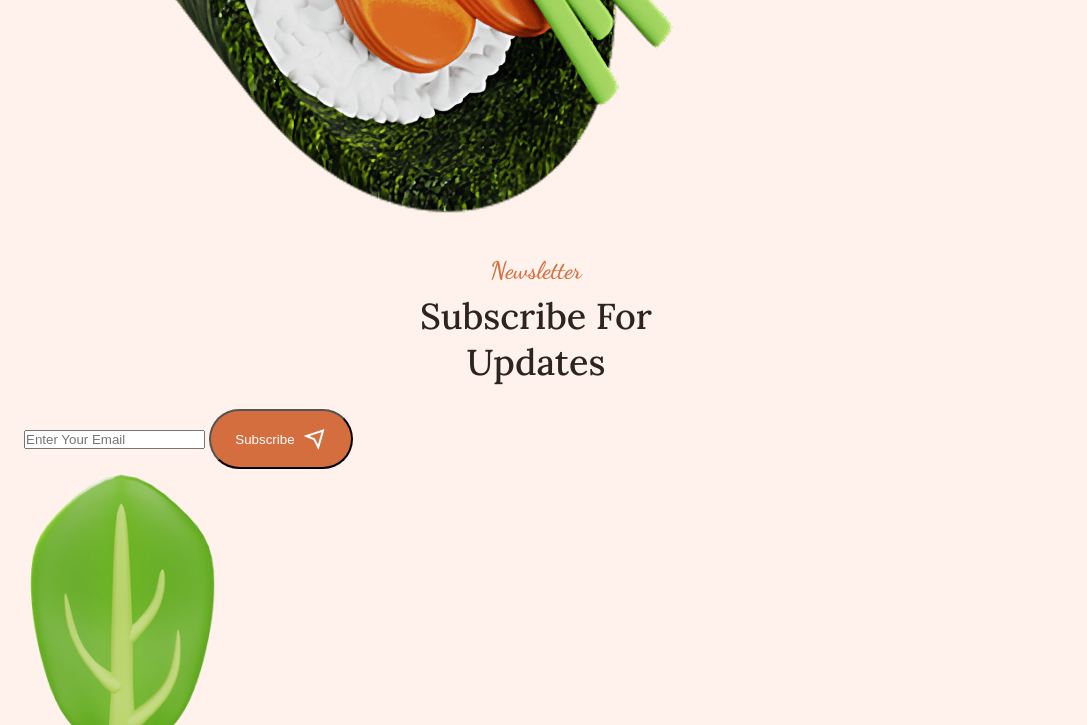
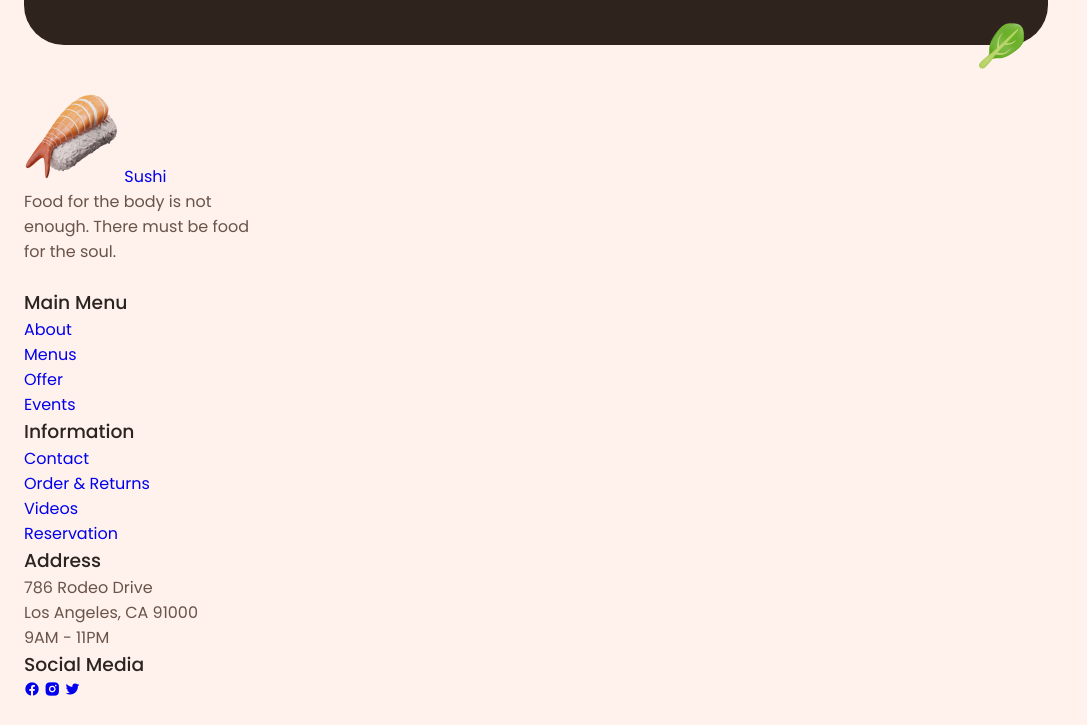
Before and after one commit to rajveer-s/sushi-restaurant, a plain HTML site: page index.html in a window 1280 px wide. Shown: the part 3478-4203 px from the top of the page, without its empty margins (0-1087 px from the left). Drawn offline with nearby package versions, Linux system fonts and the light colour scheme.

Commit message:
newsletter css and footer html amde

```diff
--- a/assets/css/styles.css
+++ b/assets/css/styles.css
@@ -507,7 +507,63 @@ img {
 }
 
 /*=============== NEWSLETTER ===============*/
+.newsletter__container {
+position: relative;
+}
 
+.newsletter__content {
+  position: relative;
+  background-color: hsl(19, 24%, 15%);
+  border-radius: 2.5rem;
+  padding: 5rem 1rem 3rem;
+  text-align: center;
+  overflow: hidden;
+  margin-bottom: 2rem;
+}
+
+.newsletter__img {
+  width: 250px;
+  position: absolute;
+  top: -4.5rem;
+  left: -8rem;
+}
+
+.newsletter__data .section__title {
+  color: #ffffff;
+  margin-bottom: 2rem;
+}
+
+.newsletter__form {
+  background-color: #ffffff;
+  padding: 5px 5px 5px 16px;
+  border-radius: 4rem;
+  display: flex;
+  column-gap: .5rem;
+}
+
+.newsletter__input,
+.newsletter__button {
+  font-family: var(--body-font);
+  border: none;
+  outline: none;
+}
+
+.newsletter__input {
+  width: 90%;
+  color: var(--text-color);
+}
+
+.newsletter__button {
+  cursor: pointer;
+}
+
+.newsletter__spinach {
+  width: 30px;
+  position: absolute;
+  right: 2rem;
+  bottom: -2rem;
+  transform: rotate(45deg);
+}
 
 /*=============== FOOTER ===============*/
 
--- a/index.html
+++ b/index.html
@@ -208,7 +208,104 @@
 
     <!--==================== FOOTER ====================-->
     <footer class="footer">
+        <div class="footer__container container grid">
+            <div>
+                <a href="#" class="footer__logo">
+                    <img src="assets/img/logo.png" alt="Footer Logo">
+                    Sushi
+                </a>
+                <p class="footer__description">
+                    Food for the body is not <br>
+                    enough. There must be food <br>
+                    for the soul.
+                </p>
+            </div>
+            <div class="footer__content">
+                <div>
+                    <h3 class="footer__title">Main Menu</h3>
 
+                    <ul class="footer__links">
+                        <li>
+                            <a href="#" class="footer__link">About</a>
+                        </li>
+                        <li>
+                            <a href="#" class="footer__link">Menus</a>
+                        </li>
+                        <li>
+                            <a href="#" class="footer__link">Offer</a>
+                        </li>
+                        <li>
+                            <a href="#" class="footer__link">Events</a>
+                        </li>
+                    </ul>
+                </div>
+
+                <div>
+                    <h3 class="footer__title">Information</h3>
+
+                    <ul class="footer__links">
+                        <li>
+                            <a href="#" class="footer__link">Contact</a>
+                        </li>
+                        <li>
+                            <a href="#" class="footer__link">Order & Returns</a>
+                        </li>
+                        <li>
+                            <a href="#" class="footer__link">Videos</a>
+                        </li>
+                        <li>
+                            <a href="#" class="footer__link">Reservation</a>
+                        </li>
+                    </ul>
+                </div>
+
+                <div>
+                    <h3 class="footer__title">Address</h3>
+
+                    <ul class="footer__links">
+                        <li class="footer__information">
+                            786 Rodeo Drive <br>
+                            Los Angeles, CA 91000
+                        </li>
+                        <li class="footer__information">
+                            9AM - 11PM
+                        </li>
+                    </ul>
+                </div>
+
+                <div>
+                    <h3 class="footer__title">Social Media</h3>
+
+                    <ul class="footer__social">
+                        <a href="#" target="_blank" class="footer__social-link">
+                            <i class="ri-facebook-circle-fill"></i>
+                        </a>
+                        <a href="#" target="_blank" class="footer__social-link">
+                            <i class="ri-instagram-fill"></i>
+                        </a>
+                        <a href="#" target="_blank" class="footer__social-link">
+                            <i class="ri-twitter-fill"></i>
+                        </a>
+                    </ul>
+                </div>
+            </div>
+            <img src="assets/img/spring-onion.png" alt="Footer Onion Image" class="footer__onion">
+            <img src="assets/img/spinach-leaf.png" alt="Footer Onion Image" class="footer__spinach">
+            <img src="assets/img/leaf-branch-4.png" alt="Footer Onion Image" class="footer__leaf">
+        </div>
+
+        <div class="footer__info container">
+            <div class="footer__card">
+                <img src="assets/img/footer-card-1.png" alt="Footer card Image">
+                <img src="assets/img/footer-card-2.png" alt="Footer card Image">
+                <img src="assets/img/footer-card-3.png" alt="Footer card Image">
+                <img src="assets/img/footer-card-4.png" alt="Footer card Image">
+            </div>
+
+            <span class="footer__copy">
+                &#169; Copyright Sushi Restaurant, Inc. All rights reserved
+            </span>
+        </div>
     </footer>
 
     <!--========== SCROLL UP ==========-->
```
